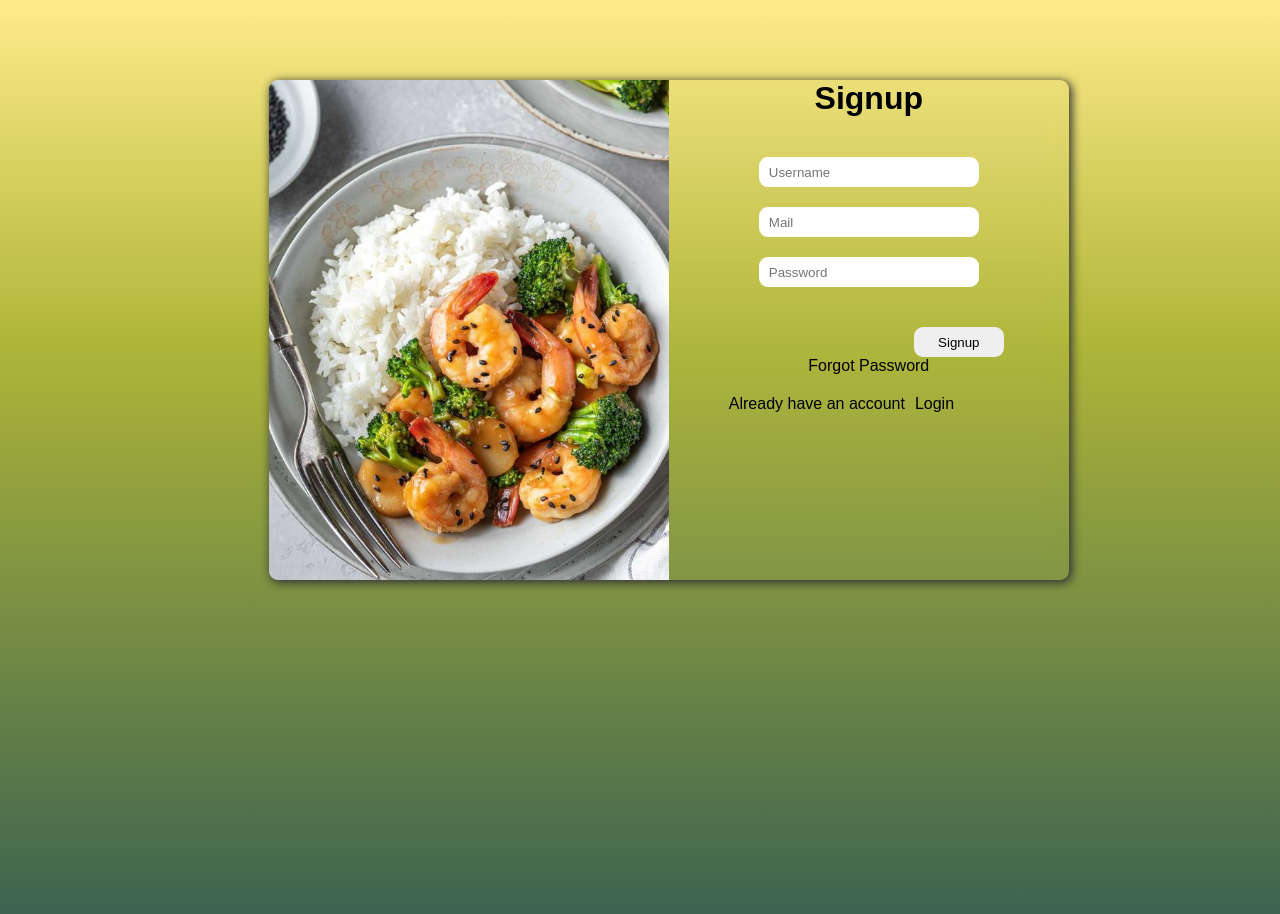
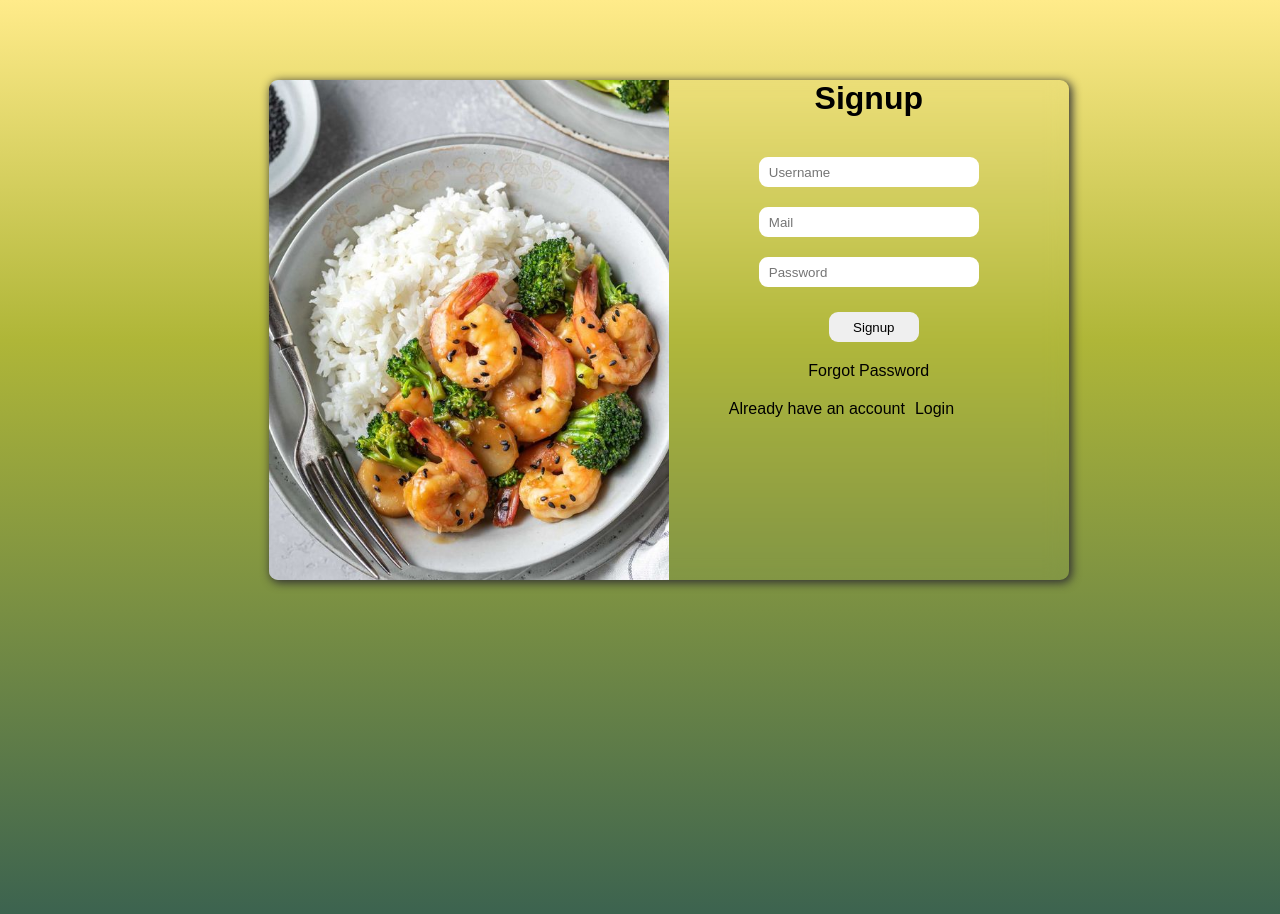
Before and after one commit to Bijay-Gurung/Recipe-Sharing-Web-App, a React (Create React App) app: page /signup in a window 1280 px wide. Shown: the top 914 px of the page. Built offline with nearby package versions, Linux system fonts and the light colour scheme.

Commit message:
fixing minor bug

```diff
--- a/src/View/Home.css
+++ b/src/View/Home.css
@@ -33,7 +33,7 @@ body{
     height: 30px;
     width: 40px;
     border-radius: 90px;
-    background-image: url("/public/Recipe Logo.png");
+    background-image: url("/Recipe Logo.png");
     background-position: center;
     background-size: cover;
     margin-left: 40px;
@@ -141,7 +141,7 @@ body{
     height: 50px;
     width: 50px;
     border-radius: 90px;
-    background-image: url("/public/garlic butter.jpg");
+    background-image: url("/garlic butter.jpg");
     background-position: center;
     background-size: cover;
     margin-top: 20px;
@@ -152,7 +152,7 @@ body{
     height: 50px;
     width: 50px;
     border-radius: 90px;
-    background-image: url("/public/meal ten.jpg");
+    background-image: url("/meal ten.jpg");
     background-position: center;
     background-size: cover;
     margin-top: 20px;
@@ -163,7 +163,7 @@ body{
     height: 50px;
     width: 50px;
     border-radius: 90px;
-    background-image: url("/public/meal eight.jpg");
+    background-image: url("/meal eight.jpg");
     background-position: center;
     background-size: cover;
     margin-top: 20px;
@@ -174,7 +174,7 @@ body{
     height: 50px;
     width: 50px;
     border-radius: 90px;
-    background-image: url("/public/dessert.jpg");
+    background-image: url("/dessert.jpg");
     background-position: center;
     background-size: cover;
     margin-top: 20px;
--- a/src/View/Login.css
+++ b/src/View/Login.css
@@ -29,9 +29,9 @@ body{
 .form .left{
     width: 50%;
     height: 500px;
-    background-image: url("/public/meal ten.jpg");
+    background-image: url("/meal ten.jpg");
     background-position: center;
-    background-size:cover;
+    background-size: cover;
     border-top-left-radius: 9px;
     border-bottom-left-radius: 9px;
 }
--- a/src/View/Signup.css
+++ b/src/View/Signup.css
@@ -27,11 +27,11 @@ body{
 }
 
 .form .left{
-    width: 50%;
+    width: 40%;
     height: 500px;
-    background-image: url("/public/meal ten.jpg");
+    background-image: url("/meal ten.jpg");
     background-position: center;
-    background-size:cover;
+    background-size: cover;
     border-top-left-radius: 9px;
     border-bottom-left-radius: 9px;
 }
@@ -61,15 +61,16 @@ body{
 
 .forgot{
     text-align: center;
+    margin-top: 20px;
 }
 
 .forgot:hover{
     color: rgba(225,0,0);
 }
 
-button{
-    margin-top: 20px;
-    margin-left: 155px;
+.fields button{
+    margin-top: 5px;
+    margin-left: 70px;
     height: 30px;
     width: 90px;
     border-radius: 9px;
```
